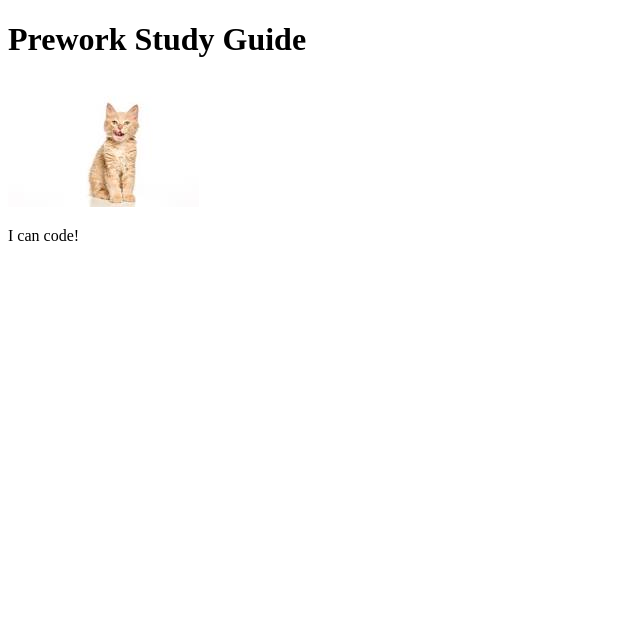
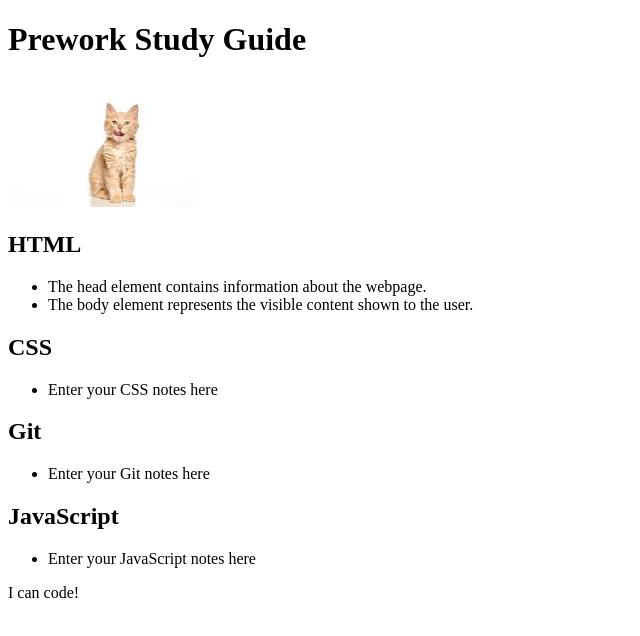
Before and after one commit to anikeee/prework-study-guide, a plain HTML site: page index.html in a window 1280 px wide. Shown: the whole page, without its empty margins (0-640 px from the left). Drawn offline with Linux system fonts and the light colour scheme.

Commit message:
section wise codes added

```diff
--- a/index.html
+++ b/index.html
@@ -17,19 +17,32 @@
 <main>
     <!-- Student code goes here -->
     <section class="card" id="html-section">
-
+        <h2>HTML</h2>
+        <ul>
+            <li>The head element contains information about the webpage.</li>
+            <li>The body element represents the visible content shown to the user.</li>
+        </ul>
     </section>
 
     <section class="card" id="css-section">
-
+        <h2>CSS</h2>
+        <ul>
+            <li>Enter your CSS notes here</li>
+        </ul>
     </section>
 
     <section class="card" id="git-section">
-
+        <h2>Git</h2>
+        <ul>
+            <li>Enter your Git notes here</li>
+        </ul>
     </section>
 
     <section class="card" id="javascript-section">
-
+        <h2>JavaScript</h2>
+        <ul>
+            <li>Enter your JavaScript notes here</li>
+        </ul>
     </section>
 </main>
 
```
